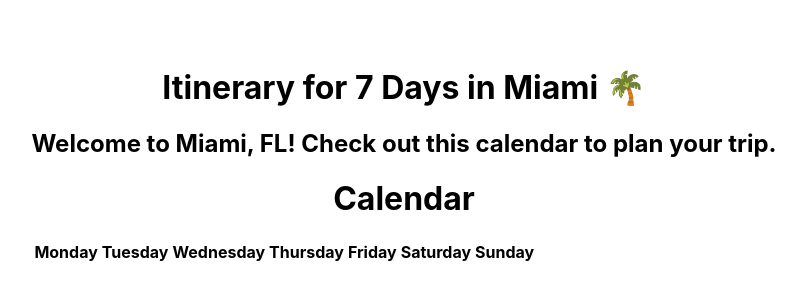
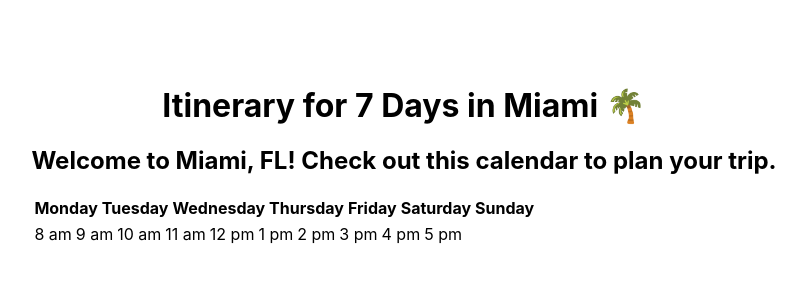
Before and after one commit to Cchristineee/WEB-102-Lab-1-Calendar, a React (Vite) app in the folder timetabled/: page / in a window 1280 px wide. Shown: the part 244-544 px from the top of the page, without its empty margins (236-1042 px from the left). Built offline with nearby package versions, Linux system fonts and the light colour scheme.

Commit message:
Added timestamps

```diff
--- a/timetabled/src/Components/Calendar.jsx
+++ b/timetabled/src/Components/Calendar.jsx
@@ -1,7 +1,6 @@
 const Calendar = () => {
     return (
         <div className="Calendar">
-            <h1>Calendar</h1>
             <table>
                 <thead>
                     <tr>
@@ -16,6 +15,23 @@ const Calendar = () => {
                 </thead>
             </table>
 
+            <table>
+                <tbody>
+                    <tr>
+                        <td className="time">8 am</td>
+                        <td className="time">9 am</td>
+                        <td className="time">10 am</td>
+                        <td className="time">11 am</td>
+                        <td className="time">12 pm</td>
+                        <td className="time">1 pm</td>
+                        <td className="time">2 pm</td>
+                        <td className="time">3 pm</td>
+                        <td className="time">4 pm</td>
+                        <td className="time">5 pm</td>
+                    </tr>
+                </tbody>
+            </table>
+
         </div>
     )
  }
```
